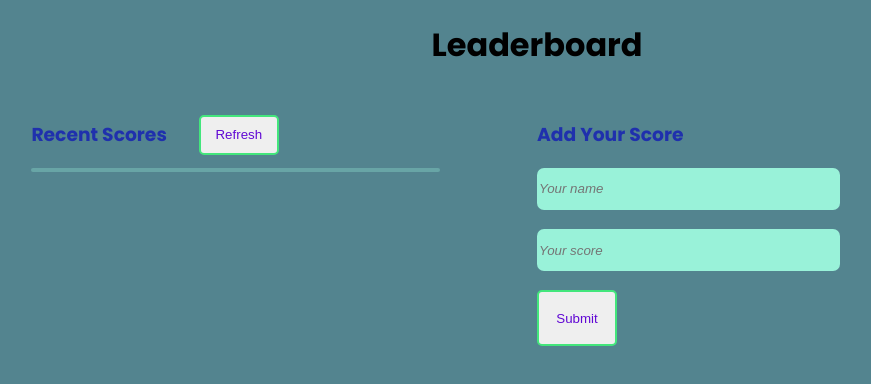
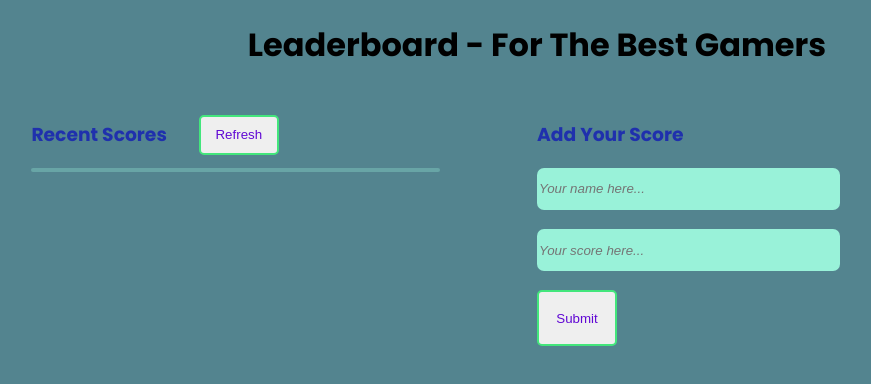
Before and after one commit to marvin-nyalik/Leaderboard, a website built with webpack: page src/index.html in a window 1280 px wide. Shown: the whole page, without its empty margins (103-974 px from the left). Built offline with nearby package versions, Linux system fonts and the light colour scheme; no server answers.

Commit message:
Update table for score-list

```diff
--- a/src/index.html
+++ b/src/index.html
@@ -7,11 +7,9 @@
 </head>
 <body>
     <header>
-        <h1>Leaderboard</h1>
+        <h1>Leaderboard - For The Best Gamers </h1>
     </header>
-
     <section class="showcase">
-
         <div class="recent-scores">
             <div class="scores-headline">
                 <h3>Recent Scores</h3>
@@ -19,17 +17,16 @@
             </div>
            <div class="scores-table">
                 <ul class="scores-list">
-
                 </ul>
            </div>
         </div>
         <div class="new-score">
             <h3>Add Your Score</h3>
             <form action="#">
-                <input type="text" placeholder="Your name" name="name" id="name">
-                <input type="number" placeholder="Your score" name="score" id="score">
+                <input type="text" placeholder="Your name here..." name="name" id="name">
+                <input type="number" placeholder="Your score here..." name="score" id="score">
                 <div class="footer">
-                    <button type="button" id="submitScore">Submit</button>
+                    <button type="button" id="submitScore" class="btn">Submit</button>
                 </div>
             </form>
         </div>
```
